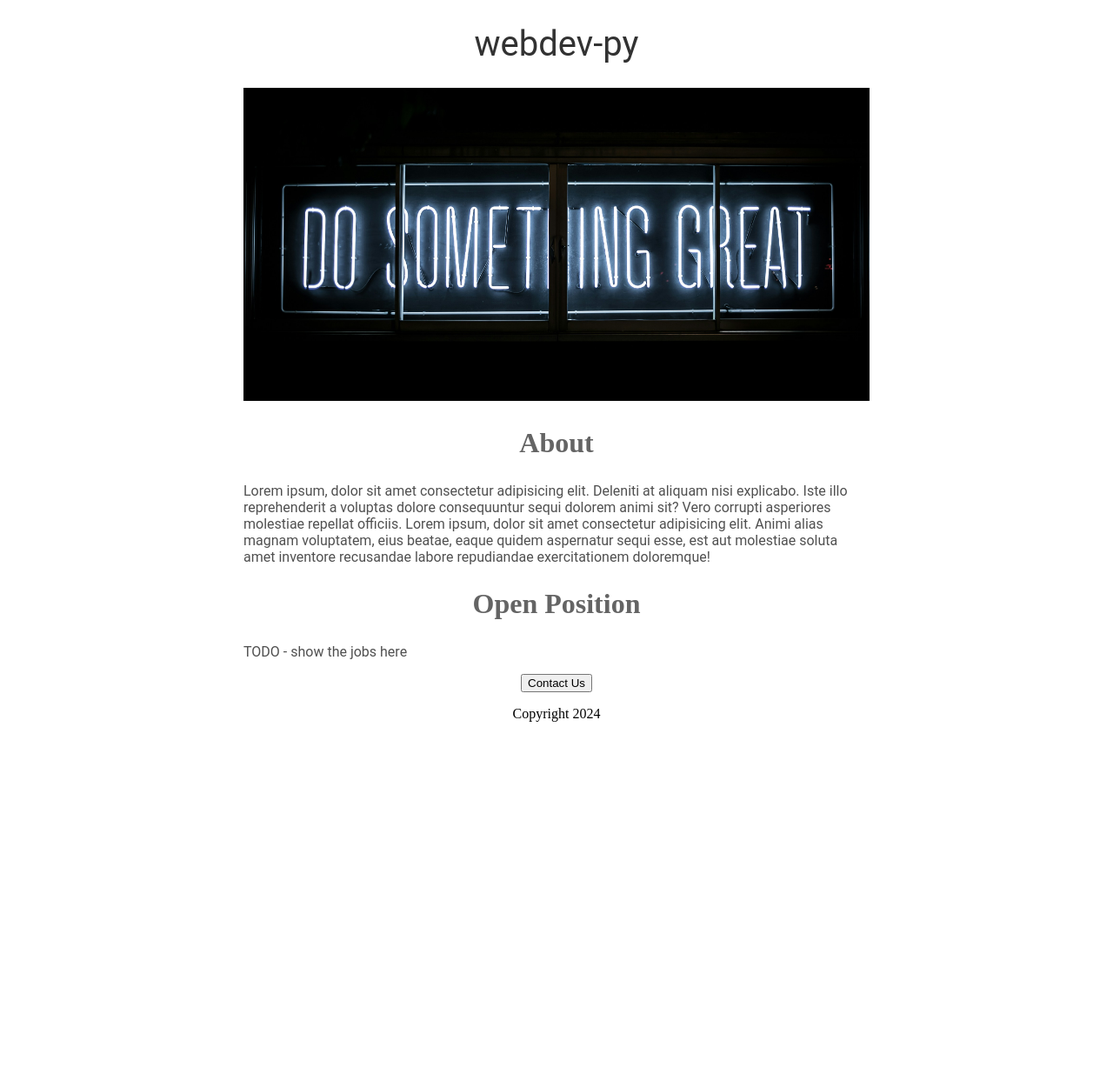
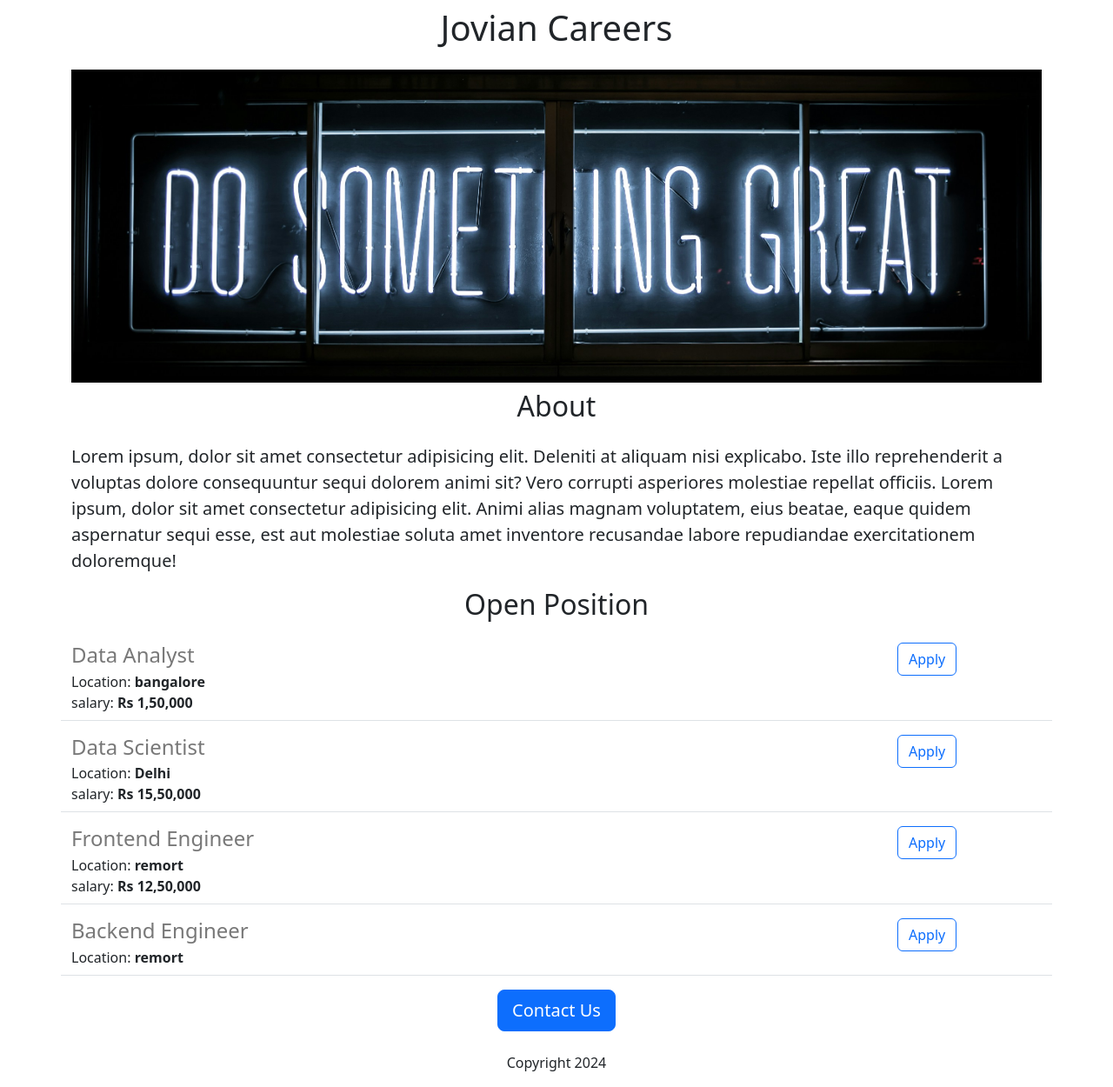
Before and after one commit to hiremath020/webdev-py, a Flask app: page / in a window 1280 px wide. Shown: the whole page at 87% size. Before the commit the page ends 830 px from the top, so only its background shows below. Run offline with Flask 3, Linux system fonts and the light colour scheme.

Commit message:
added dynamic data and API route

```diff
--- a/app.py
+++ b/app.py
@@ -1,11 +1,44 @@
-from flask import Flask, render_template
+from flask import Flask, render_template, jsonify
 
 app = Flask(__name__)
+
+JOBS = [
+    {
+        'id': 1,
+        'title': 'Data Analyst',
+        'location': 'bangalore',
+        'salary': 'Rs 1,50,000'
+    },
+    {
+        'id': 2,
+        'title': 'Data Scientist',
+        'location': 'Delhi',
+        'salary': 'Rs 15,50,000'
+    },
+    {
+        'id': 3,
+        'title': 'Frontend Engineer',
+        'location': 'remort',
+        'salary': 'Rs 12,50,000'
+    },
+    {
+        'id': 3,
+        'title': 'Backend Engineer',
+        'location': 'remort',
+    },
+]
 
 
 @app.route("/")
 def hello_world():
-    return render_template('home.html')
+    return render_template('home.html',
+                           jobs=JOBS,
+                           company_name='Jovian')
+
+@app.route("/jobs")
+def list_jobs( ):
+    return jsonify(JOBS)
+
 
 
 if __name__ == "__main__":
--- a/templates/home.html
+++ b/templates/home.html
@@ -1,43 +1,31 @@
 <!DOCTYPE html>
 <html>
   <head>
-    <title>webdev-py</title>
+    <meta charset="utf-8" />
+    <meta name="viewport" content="width=device-width, initial-scale=1" />
+    <link
+      href="https://cdn.jsdelivr.net/npm/bootstrap@5.3.3/dist/css/bootstrap.min.css"
+      rel="stylesheet"
+      integrity="sha384-QWTKZyjpPEjISv5WaRU9OFeRpok6YctnYmDr5pNlyT2bRjXh0JMhjY6hW+ALEwIH"
+      crossorigin="anonymous"
+    />
     <style>
-      h1 {
-        font-size: 40px;
-        font-family: Roboto;
-        font-weight: normal;
-        color: rgb(50, 50, 50);
-        text-align: center;
-      }
       #banner {
+        height: 360px;
         width: 100%;
-        height: 360px;
         object-fit: cover;
       }
-      h2 {
-        font-size: Roboto;
-        font-size: 32px;
-        color: rgb(100, 100, 100);
-        text-align: center;
-      }
-      .bodytext {
-        font-family: Roboto;
-        color: rgb(80, 80, 80);
-      }
-      #container {
-        max-width: 720px;
-        margin: 0 auto;
-      }
-
     </style>
+    <title>webdev-py</title>
   </head>
   <body>
-    <div id="container">
-      <h1>webdev-py</h1>
-      <img id="banner" src="http://127.0.0.1:5000/static/banner.jpg" />
-      <h2>About</h2>
-      <p class="bodytext">
+    <div class="container">
+      <h1 class="text-center mt-2 mb-4">
+        {{company_name}} Careers
+      </h1>
+      <img class="img-fluid" id="banner" src="http://127.0.0.1:5000/static/banner.jpg" />
+      <h2 class="text-center mt-2 mb-4">About</h2>
+      <p class="lead">
         Lorem ipsum, dolor sit amet consectetur adipisicing elit. Deleniti at
         aliquam nisi explicabo. Iste illo reprehenderit a voluptas dolore
         consequuntur sequi dolorem animi sit? Vero corrupti asperiores molestiae
@@ -46,11 +34,15 @@
         aspernatur sequi esse, est aut molestiae soluta amet inventore
         recusandae labore repudiandae exercitationem doloremque!
       </p>
-      <h2>Open Position</h2>
-      <p class="bodytext">TODO - show the jobs here</p>
-      <div style="text-align: center">
-        <button>Contact Us</button>
-        <p>Copyright 2024</p>
+      <h2 class="text-center mt-2 mb-4">Open Position</h2>
+      <p>
+        {% for job in jobs %}
+          {% include 'jobitem.html' %}
+        {% endfor %}
+      </p>
+      <div class="text-center">
+        <button class="btn btn-primary btn-lg ">Contact Us</button>
+        <p class="mt-4">Copyright 2024</p>
       </div>
     </div>
   </body>
--- /dev/null
+++ b/templates/jobitem.html
@@ -0,0 +1,14 @@
+<div class="border-bottom row" style="margin-bottom: 16px; padding-bottom: 8px">
+  <div class="col-10">
+    <h4 style="color: rgb(120, 120, 120); margin-bottom: 4px">
+      {{job['title']}}
+    </h4>
+    <div>Location: <b>{{job['location']}}</b></div>
+    {% if 'salary' in job %}
+    <div>salary: <b>{{job['salary']}}</b></div>
+    {% endif %}
+  </div>
+  <div class="col-2">
+    <button type="button" class="btn btn-outline-primary">Apply</button>
+  </div>
+</div>
--- a/venvv/pyvenv.cfg
+++ /dev/null
@@ -1,5 +0,0 @@
-home = C:\Users\cheta\AppData\Local\Programs\Python\Python311
-include-system-site-packages = false
-version = 3.11.5
-executable = C:\Users\cheta\AppData\Local\Programs\Python\Python311\python.exe
-command = C:\Users\cheta\AppData\Local\Programs\Python\Python311\python.exe -m venv C:\Users\cheta\Desktop\webdev-py\venvv
```
Also changed, not shown: 2 other files.
